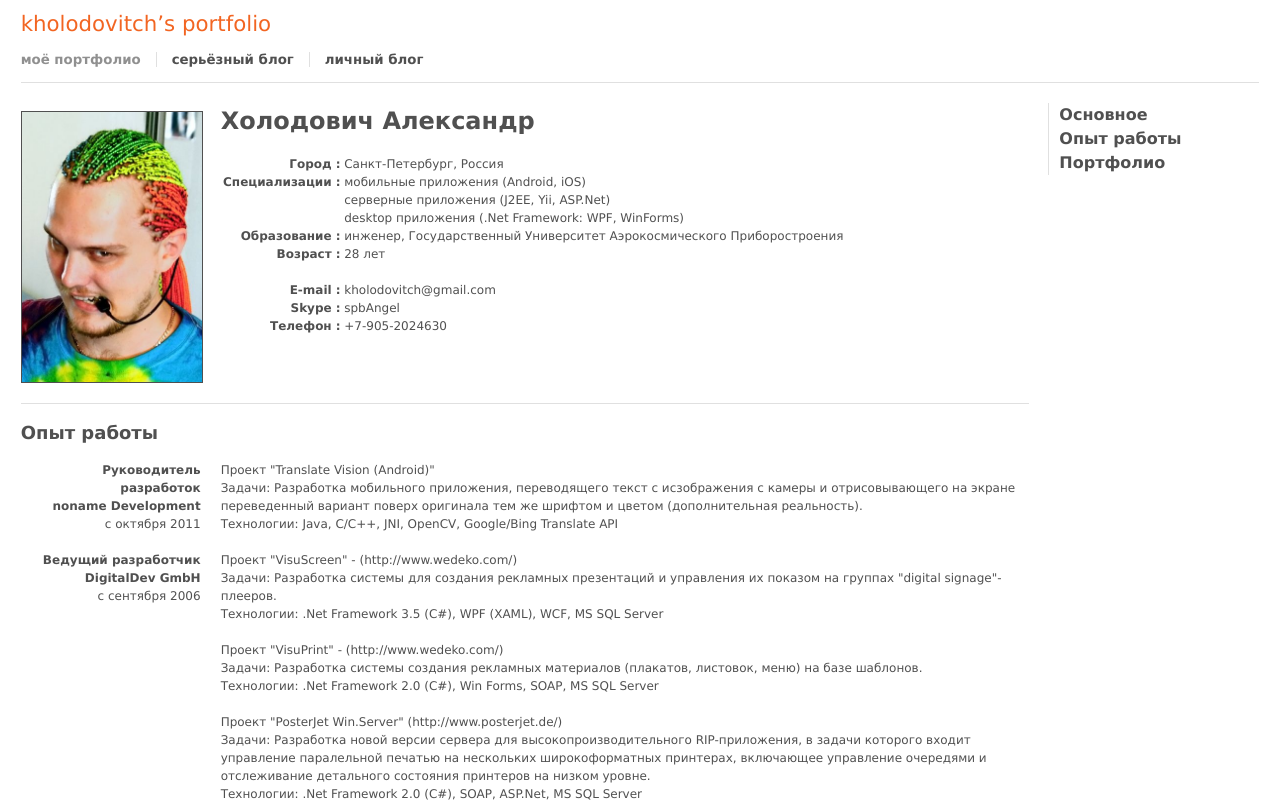
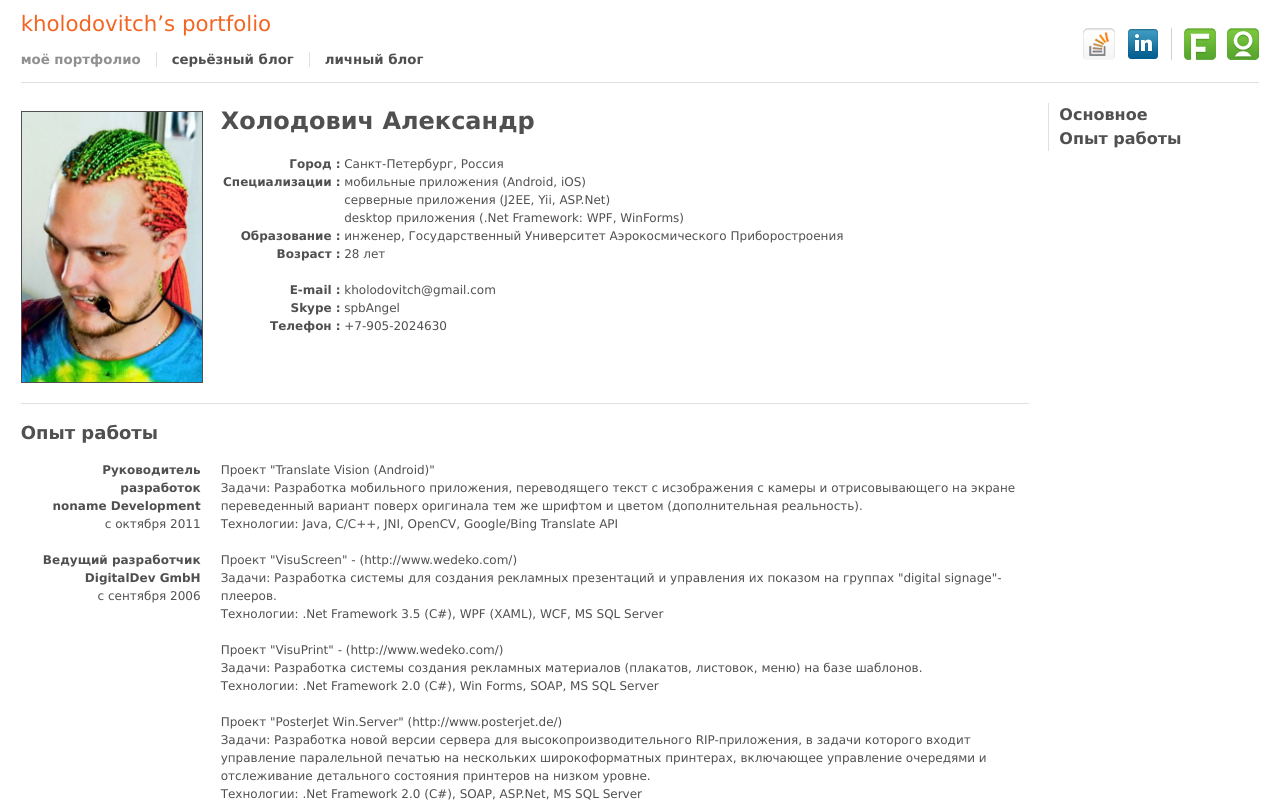
Before and after one commit to kholodovitch/com.kholodovitch, a plain HTML site: page index.htm in a window 1280 px wide. Shown: the top 806 px of the page. Drawn offline with Linux system fonts and the light colour scheme.

Commit message:
add social-page links
git-svn-id: svn://127.0.0.1/trash/www/home@119 8795bbdd-b0c0-d449-8f84-3fe9cbf49dd5

```diff
--- a/css/style.css
+++ b/css/style.css
@@ -57,6 +57,21 @@ form {
 	text-decoration: none;
 	font-weight: normal;
 	vertical-align:bottom;
+}
+#social {
+	margin-top: -12px;
+	display: inline;
+	float: right;
+}
+#social img {
+	margin-left: 8px;
+	width: 32px;
+	height: 32px;
+}
+
+#social img.last_in_group {
+	padding-right: 12px;
+	border-right: 1px solid #d0d0d0;
 }
 #menu {
 	margin-top: 10px;
--- a/index.htm
+++ b/index.htm
@@ -29,6 +29,19 @@
                                 <li><a href="http://private.kholodovitch.com/">личный блог</a></li>
                             </ul>
                         </div>
+                        <div id="social">
+<!--
+                            <a target="_blank" href="https://www.facebook.com/alexander.kholodovitch"><img src="img/social/facebook.png" /></a>
+                            <a target="_blank" href="http://vk.com/kholodovitch"><img src="img/social/vk_ru.png" /></a>
+                            <a target="_blank" href="https://twitter.com/spbAngel"><img src="img/social/twitter.png" /></a>
+                            <a target="_blank" href="https://plus.google.com/112537898059593201378"><img src="img/social/google_plus.png" /></a>
+-->
+                            <a target="_blank" href="http://stackoverflow.com/users/108415/alexander-kholodovitch"><img src="img/social/stackoverflow.png" /></a>
+                            <a target="_blank" href="http://www.linkedin.com/profile/view?id=42879746"><img src="img/social/linkedin.png" class="last_in_group" /></a>
+
+                            <a target="_blank" href="https://www.free-lance.ru/users/fromForums/"><img src="img/social/freelance.png" /></a>
+                            <a target="_blank" href="https://www.odesk.com/users/~01461123ed4a3ccdb6"><img src="img/social/odesk.png" /></a>
+                        </div>
                     </div>
                     <div class="clear">
                         &nbsp;</div>
@@ -47,11 +60,13 @@
                                 Опыт работы</h2>
                         </a>
                         <br />
+<!--
                         <a href="#portfolio">
                             <h2>
                                 Портфолио</h2>
                         </a>
                         <br />
+-->
                     </ul>
                 </div>
                 <div id="bd" class="index">
@@ -88,7 +103,7 @@
                         </div>
                     </div>
                     <div style="clear: both;"></div>
-                    <div id="experience" style="border-bottom: 1px solid #E0E0E0; padding-bottom: 10px;">
+                    <div id="experience">
                         <h2>Опыт работы</h2>
                         <div style="float: left; text-align: right; width: 180px;">
                             <b>Руководитель разработок<br />
@@ -139,10 +154,12 @@
 Технологии: J2SE (servlets), AXIS, Cocoa Java, JNI<br />
                         </div><br />
                     </div>
+<!--
                     <div style="clear: both;"></div>
                     <div id="portfolio" style="float: left; width: 100%">
                         <h2>Портфолио</h2>
                     </div>
+-->
                 </div>
                 <div id="ft">
                 </div>
```
Also changed, not shown: img/social/facebook.png (added), img/social/flickr.png (added), img/social/freelance.png (added), img/social/google_plus.png (added), img/social/linkedin.png (added), img/social/odesk.png (added), img/social/stackoverflow.png (added), img/social/twitter.png (added), img/social/vk_ru.png (added).
